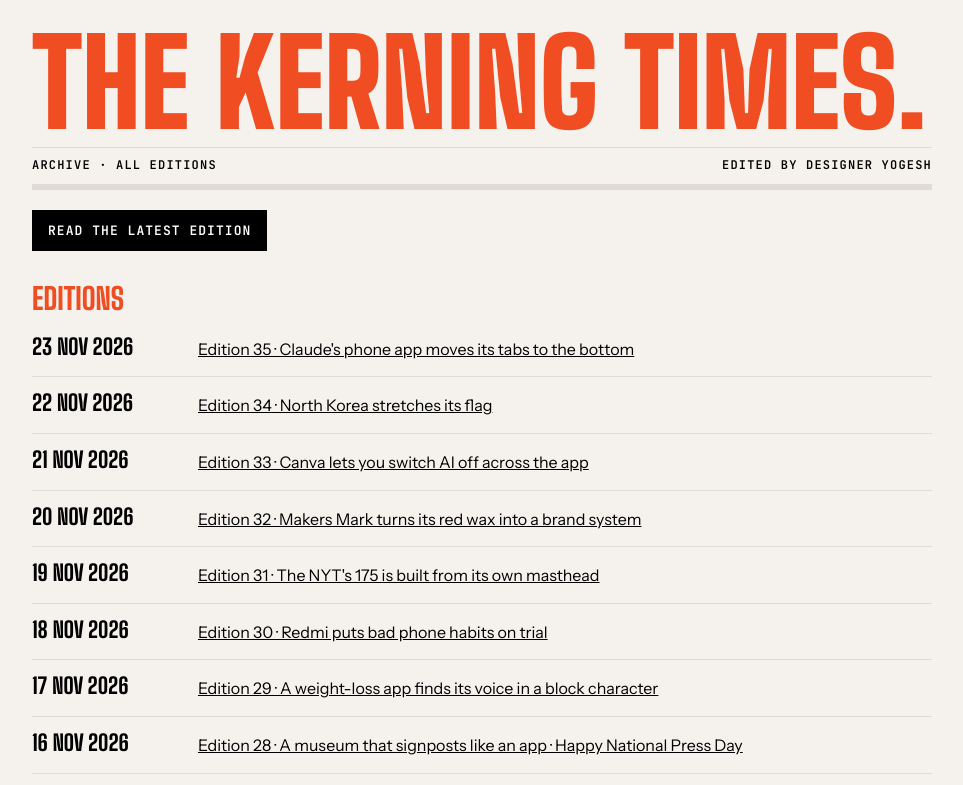
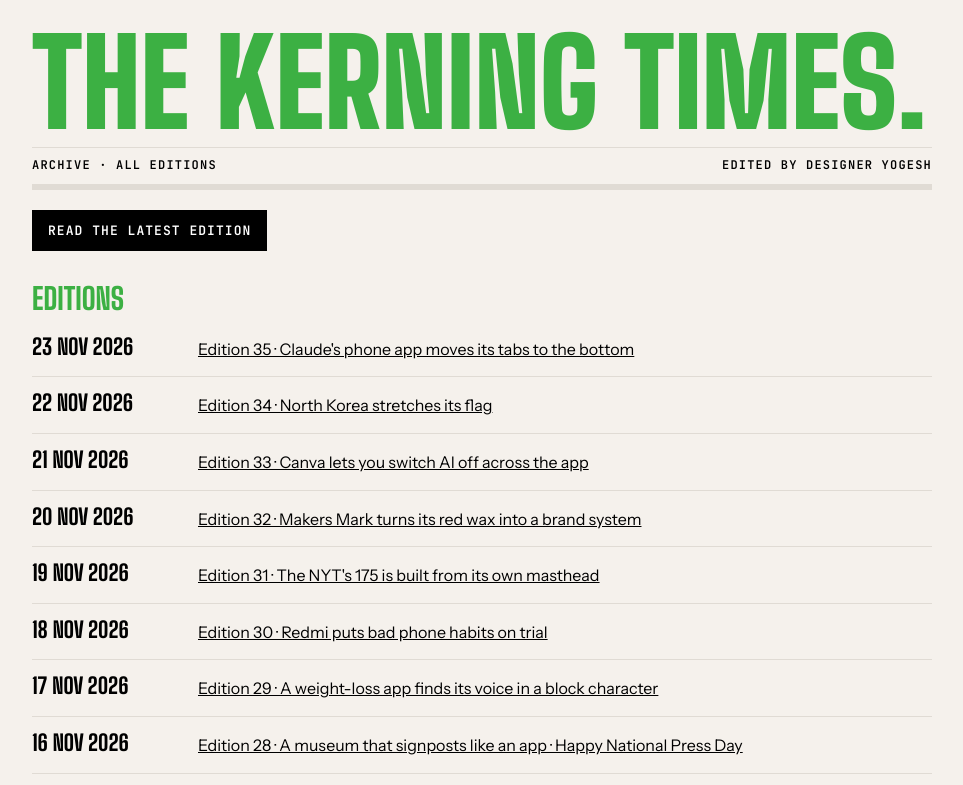
Before and after one commit to designeryogesh/the-kerning-times, a plain HTML site: page archive.html in a window 1280 px wide. Shown: the top 785 px of the page, without its empty margins (158-1121 px from the left). Drawn offline with Linux system fonts and the light colour scheme.

Commit message:
Brand v1.3: archive accent to Kelly Green

```diff
--- a/archive.html
+++ b/archive.html
@@ -2,7 +2,7 @@
 <title>The Kerning Times · Archive</title>
 <link rel="stylesheet" href="https://fonts.googleapis.com/css2?family=Big+Shoulders+Display:wght@800;900&family=Instrument+Sans:wght@400;600&family=JetBrains+Mono:wght@600&display=swap">
 <style>
-:root{--paper:#F5F1EC;--border:#E0DBD4;--orange:#F04D23;--ink:#000}
+:root{--paper:#F5F1EC;--border:#E0DBD4;--orange:#3CB043;--ink:#000}
 *{box-sizing:border-box}body{margin:0;background:var(--paper);color:var(--ink);font:16px/1.6 "Instrument Sans",system-ui,sans-serif;padding:32px 16px 64px}
 .page{max-width:900px;margin:0 auto}
 h1{font:900 clamp(48px,11vw,120px)/.86 "Big Shoulders Display",Impact,sans-serif;text-transform:uppercase;color:var(--orange);margin:0 0 12px}
```
